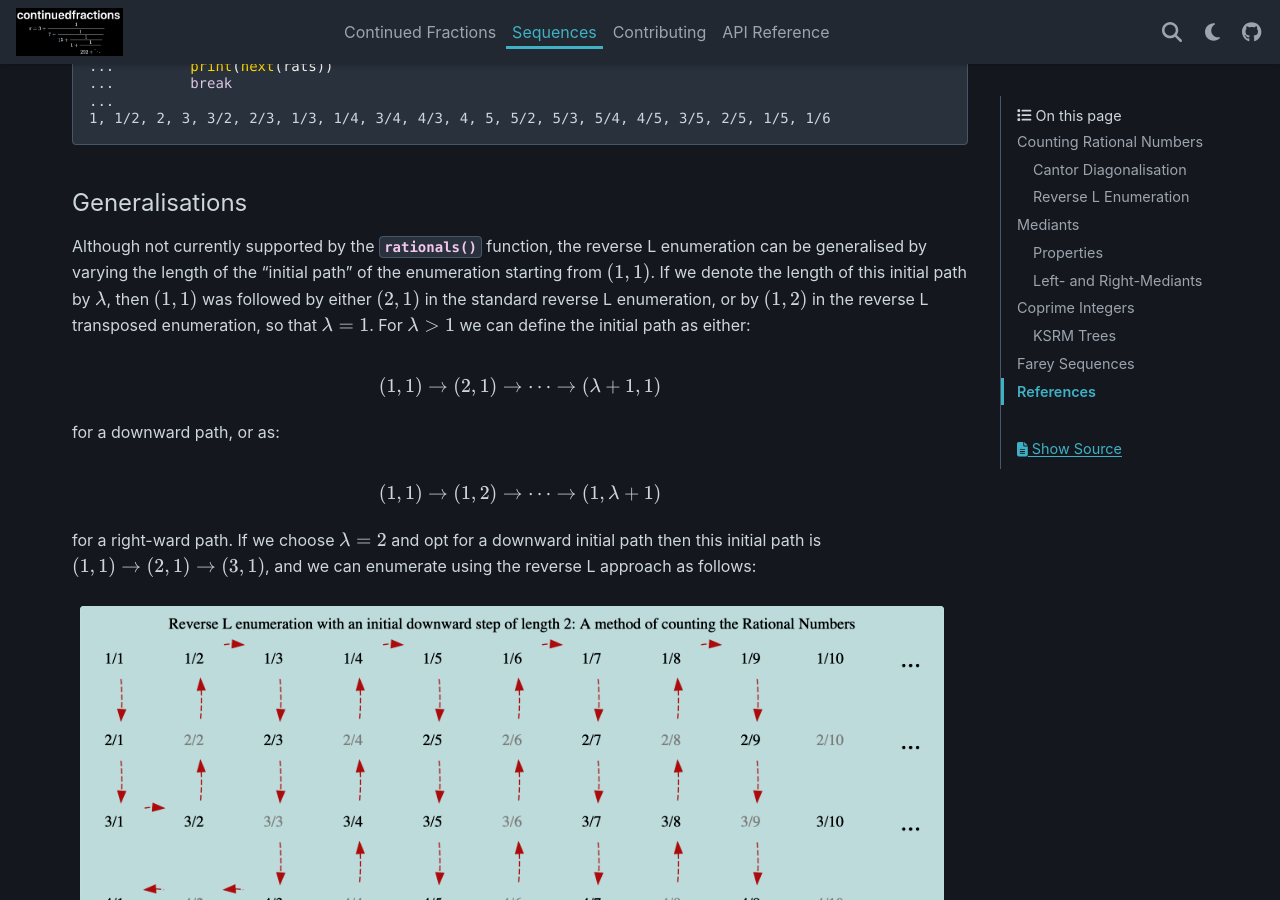
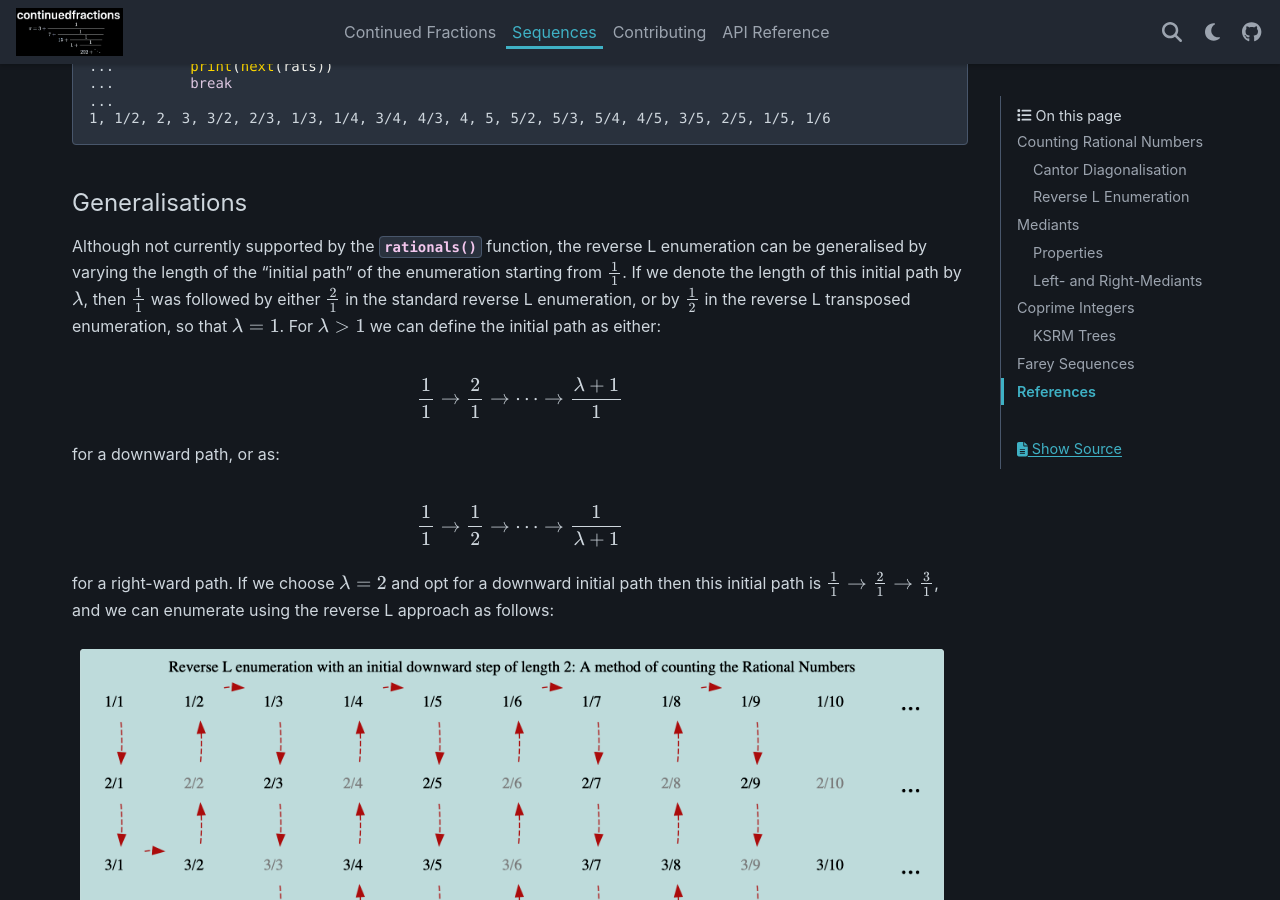
Before and after one commit to sr-murthy/continuedfractions, a Sphinx documentation site: the page built from docs/sources/sequences.rst, in a window 1280 px wide and 900 px high, scrolled down 8949 px. Built offline with Sphinx 7.4.7 and the PyData theme 0.15.4, drawn with Linux system fonts in a browser that asks for light colours; nearby versions of some CDN libraries.

Commit message:
docs: one more fix!

```diff
--- a/docs/sources/sequences.rst
+++ b/docs/sources/sequences.rst
@@ -216,19 +216,19 @@ The enumeration can be performed with the :py:func:`~continuedfractions.sequence
 Generalisations
 ~~~~~~~~~~~~~~~
 
-Although not currently supported by the :py:meth:`~continuedfractions.sequences.rationals` function, the reverse L enumeration can be generalised by varying the length of the "initial path" of the enumeration starting from :math:`(1, 1)`. If we denote the length of this initial path by :math:`\lambda`, then :math:`(1, 1)` was followed by either :math:`(2, 1)` in the standard reverse L enumeration, or by :math:`(1, 2)` in the reverse L transposed enumeration, so that :math:`\lambda = 1`. For :math:`\lambda > 1` we can define the initial path as either:
+Although not currently supported by the :py:meth:`~continuedfractions.sequences.rationals` function, the reverse L enumeration can be generalised by varying the length of the "initial path" of the enumeration starting from :math:`\frac{1}{1}`. If we denote the length of this initial path by :math:`\lambda`, then :math:`\frac{1}{1}` was followed by either :math:`\frac{2}{1}` in the standard reverse L enumeration, or by :math:`\frac{1}{2}` in the reverse L transposed enumeration, so that :math:`\lambda = 1`. For :math:`\lambda > 1` we can define the initial path as either:
 
 .. math::
 
-   (1, 1) \rightarrow (2, 1) \rightarrow \cdots \rightarrow (\lambda + 1, 1)
+   \frac{1}{1} \rightarrow \frac{2}{1} \rightarrow \cdots \rightarrow \frac{\lambda + 1}{1}
 
 for a downward path, or as:
 
 .. math::
 
-   (1, 1) \rightarrow (1, 2) \rightarrow \cdots \rightarrow (1, \lambda + 1)
+   \frac{1}{1} \rightarrow \frac{1}{2} \rightarrow \cdots \rightarrow \frac{1}{\lambda + 1}
 
-for a right-ward path. If we choose :math:`\lambda = 2` and opt for a downward initial path then this initial path is :math:`(1, 1) \rightarrow (2, 1) \rightarrow (3, 1)`, and we can enumerate using the reverse L approach as follows:
+for a right-ward path. If we choose :math:`\lambda = 2` and opt for a downward initial path then this initial path is :math:`\frac{1}{1} \rightarrow \frac{2}{1} \rightarrow \frac{3}{1}`, and we can enumerate using the reverse L approach as follows:
 
 .. figure:: ../_static/rationals-reverse-l2-enumeration.png
    :align: left
```
